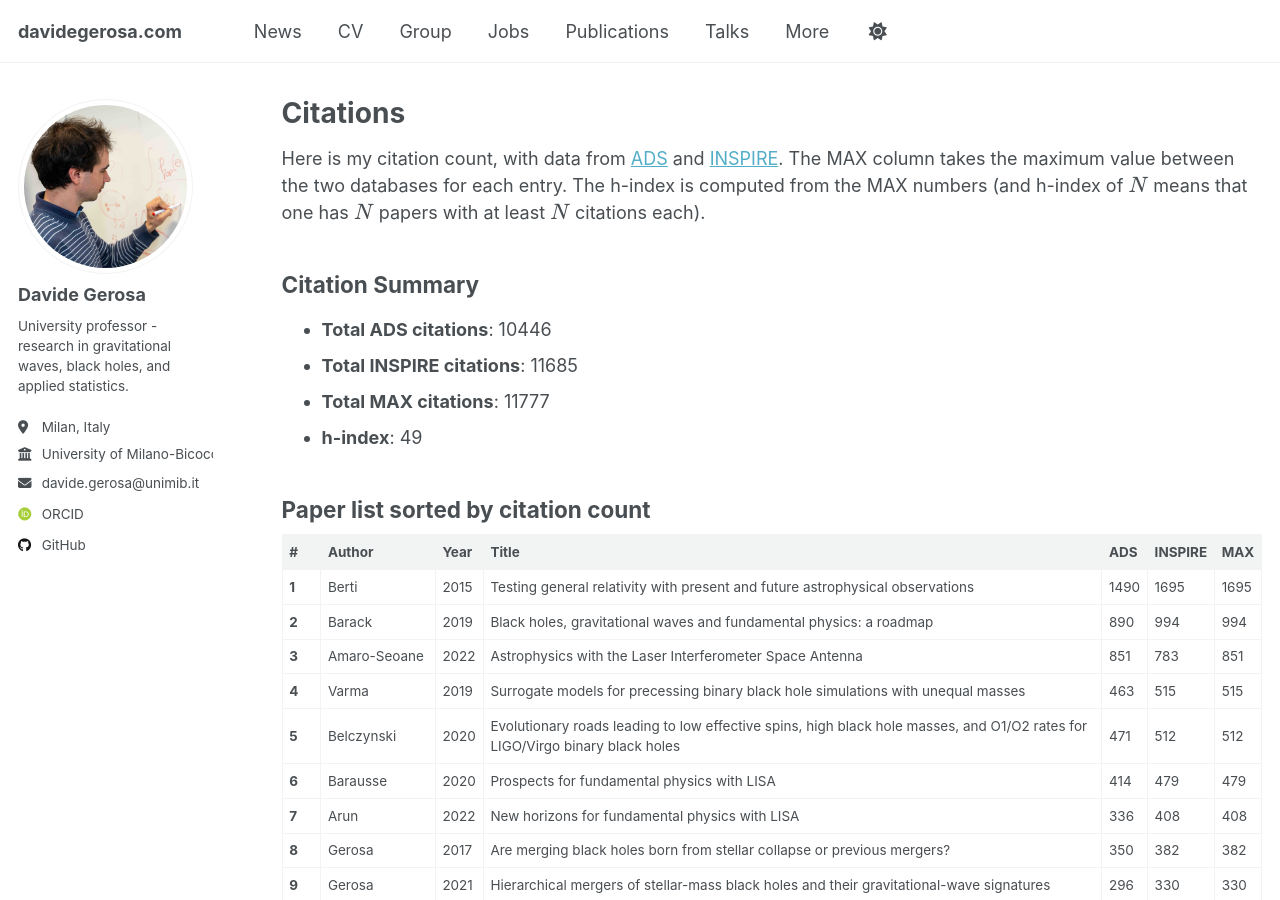
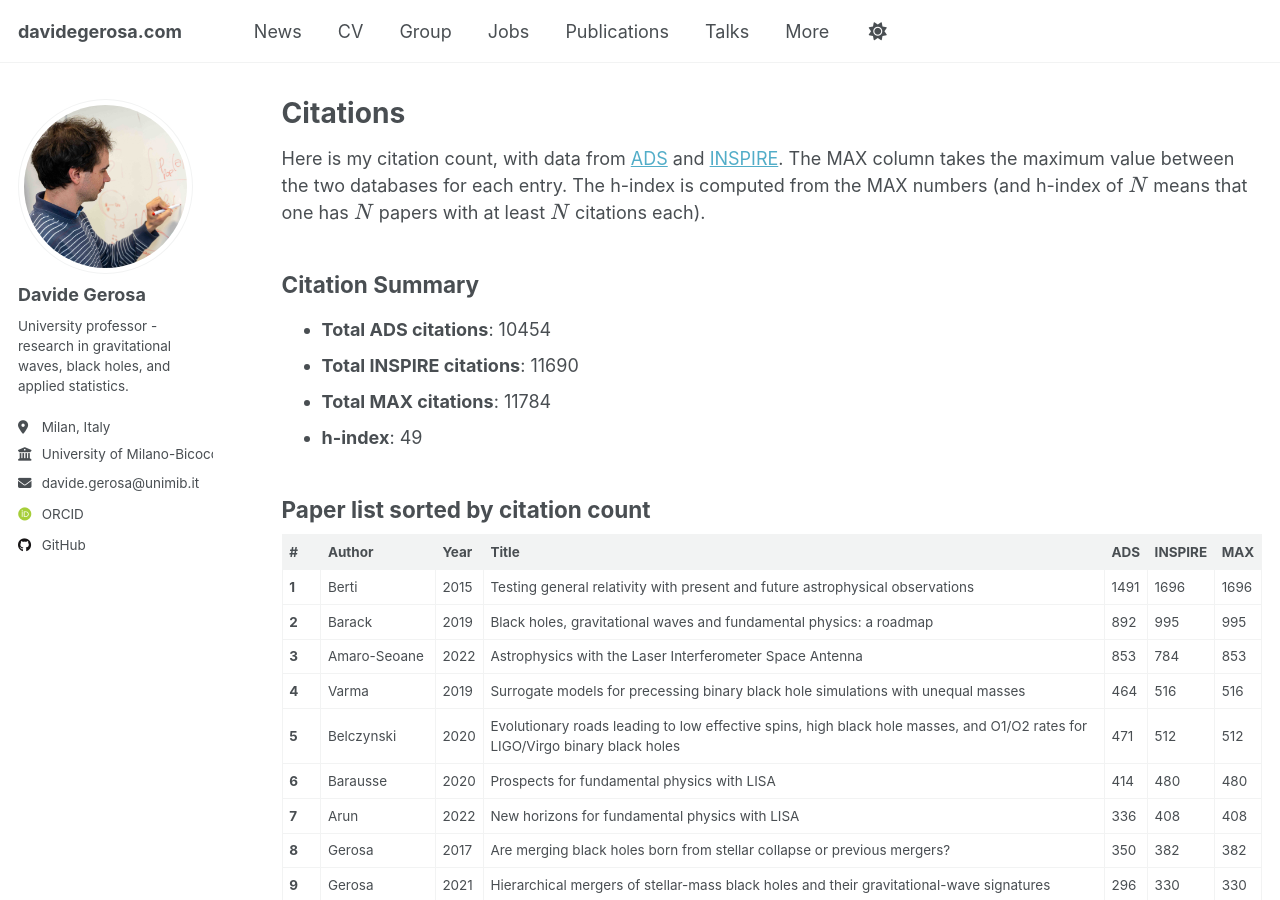
Before and after one commit to dgerosa/website, a Jekyll site: the page built from _pages/citations.md, in a window 1280 px wide and 900 px high. Built offline with Jekyll 4.4.1, drawn with Linux system fonts in a browser that asks for light colours; some web fonts are replaced; some of the changed text lies outside the part shown.

Commit message:
Website update from workflow

```diff
--- a/_pages/_citations.md
+++ b/_pages/_citations.md
@@ -1,20 +1,20 @@
 ## Citation Summary
 
-- **Total ADS citations**: 10446
-- **Total INSPIRE citations**: 11685
-- **Total MAX citations**: 11777
+- **Total ADS citations**: 10454
+- **Total INSPIRE citations**: 11690
+- **Total MAX citations**: 11784
 - **h-index**: 49
 
 ## Paper list sorted by citation count
 
 | # | Author | Year | Title | ADS | INSPIRE | MAX |
 |---|--------|------|-------|-----|---------|-----|
-| **1** | Berti | 2015 | Testing general relativity with present and future astrophysical observations | 1490 | 1695 | 1695 |
-| **2** | Barack | 2019 | Black holes, gravitational waves and fundamental physics: a roadmap | 890 | 994 | 994 |
-| **3** | Amaro-Seoane | 2022 | Astrophysics with the Laser Interferometer Space Antenna | 851 | 783 | 851 |
-| **4** | Varma | 2019 | Surrogate models for precessing binary black hole simulations with unequal masses | 463 | 515 | 515 |
+| **1** | Berti | 2015 | Testing general relativity with present and future astrophysical observations | 1491 | 1696 | 1696 |
+| **2** | Barack | 2019 | Black holes, gravitational waves and fundamental physics: a roadmap | 892 | 995 | 995 |
+| **3** | Amaro-Seoane | 2022 | Astrophysics with the Laser Interferometer Space Antenna | 853 | 784 | 853 |
+| **4** | Varma | 2019 | Surrogate models for precessing binary black hole simulations with unequal masses | 464 | 516 | 516 |
 | **5** | Belczynski | 2020 | Evolutionary roads leading to low effective spins, high black hole masses, and O1/O2 rates for LIGO/Virgo binary black holes | 471 | 512 | 512 |
-| **6** | Barausse | 2020 | Prospects for fundamental physics with LISA | 414 | 479 | 479 |
+| **6** | Barausse | 2020 | Prospects for fundamental physics with LISA | 414 | 480 | 480 |
 | **7** | Arun | 2022 | New horizons for fundamental physics with LISA | 336 | 408 | 408 |
 | **8** | Gerosa | 2017 | Are merging black holes born from stellar collapse or previous mergers? | 350 | 382 | 382 |
 | **9** | Gerosa | 2021 | Hierarchical mergers of stellar-mass black holes and their gravitational-wave signatures | 296 | 330 | 330 |
```
Also changed, not shown: other parts of _pages/_citations.md (+3 -3 lines), _pages/_group.md (+1 -1 lines), _pages/_publications.md (+1 -1 lines), _pages/_talks.md (+1 -1 lines).
